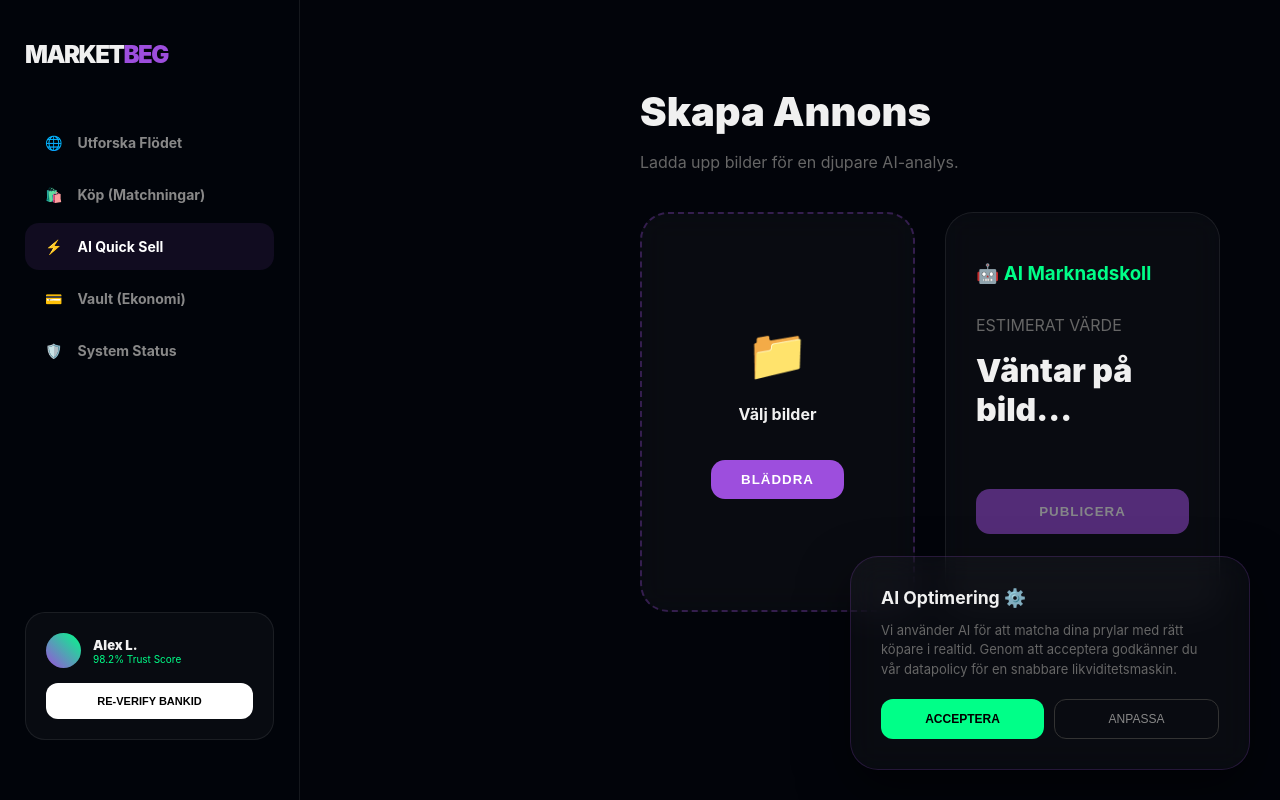
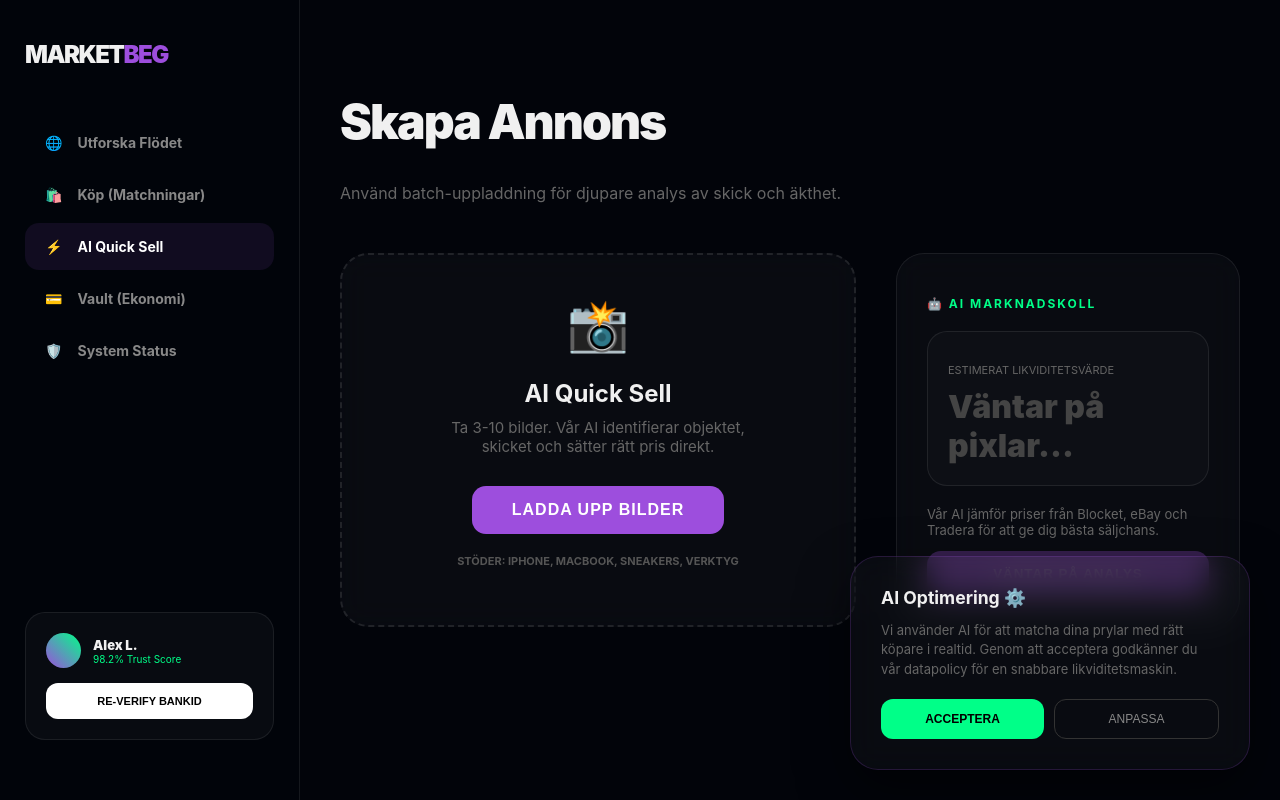
Before and after one commit to gascheckking/marketbeg-appGem, a Next.js app: page /sell in a window 1280 px wide. Built offline with nearby package versions, Linux system fonts and the light colour scheme.

Commit message:
Update page.tsx

```diff
--- a/app/sell/page.tsx
+++ b/app/sell/page.tsx
@@ -1,37 +1,37 @@
 "use client";
 import React from 'react';
+import CameraBatch from '@/components/CameraBatch';
 
 export default function StandardSell() {
   return (
-    <div className="sell-container">
-      <h1 style={{ fontSize: '2.5rem', fontWeight: 900, marginBottom: '10px' }}>Skapa Annons</h1>
-      <p className="muted">Ladda upp bilder för en djupare AI-analys.</p>
+    <div className="page-wrapper">
+      <div style={{ maxWidth: '1200px', margin: '0 auto' }}>
+        <header style={{ marginBottom: '50px' }}>
+          <h1 style={{ fontSize: '3rem', fontWeight: 900, letterSpacing: '-2px' }}>Skapa Annons</h1>
+          <p className="muted">Använd batch-uppladdning för djupare analys av skick och äkthet.</p>
+        </header>
 
-      <div className="sell-grid">
-        <div className="glass-card" style={{ height: '400px', display: 'flex', flexDirection: 'column', alignItems: 'center', justifyContent: 'center', border: '2px dashed rgba(157, 78, 221, 0.3)' }}>
-          <div style={{ fontSize: '50px' }}>📁</div>
-          <p style={{ marginTop: '20px', fontWeight: 700 }}>Välj bilder</p>
-          <button className="primary-btn" style={{ marginTop: '20px', padding: '12px 30px' }}>BLÄDDRA</button>
-        </div>
+        <div style={{ display: 'grid', gridTemplateColumns: '1.2fr 0.8fr', gap: '40px' }}>
+          <CameraBatch />
 
-        <div className="glass-card">
-          <h3 style={{ color: 'var(--neon-mint)' }}>🤖 AI Marknadskoll</h3>
-          <div style={{ marginTop: '30px' }}>
-            <p className="muted">ESTIMERAT VÄRDE</p>
-            <div style={{ fontSize: '2rem', fontWeight: 900 }}>Väntar på bild...</div>
+          <div className="glass-card" style={{ display: 'flex', flexDirection: 'column', justifyContent: 'space-between' }}>
+            <div>
+              <h3 style={{ color: 'var(--neon-mint)', textTransform: 'uppercase', fontSize: '12px', letterSpacing: '2px', marginBottom: '20px' }}>🤖 AI Marknadskoll</h3>
+              <div style={{ padding: '20px', background: 'rgba(255,255,255,0.02)', borderRadius: '20px', border: '1px solid var(--border)' }}>
+                <p className="muted" style={{ fontSize: '11px', marginBottom: '10px' }}>ESTIMERAT LIKVIDITETSVÄRDE</p>
+                <div style={{ fontSize: '2rem', fontWeight: 900, color: '#444' }}>Väntar på pixlar...</div>
+              </div>
+              <p style={{ fontSize: '13px', marginTop: '20px' }} className="muted">
+                Vår AI jämför priser från Blocket, eBay och Tradera för att ge dig bästa säljchans.
+              </p>
+            </div>
+
+            <button className="primary-btn" style={{ width: '100%', opacity: 0.3, cursor: 'not-allowed' }} disabled>
+              VÄNTAR PÅ ANALYS
+            </button>
           </div>
-          <button className="primary-btn" style={{ width: '100%', marginTop: '60px', opacity: 0.5 }} disabled>PUBLICERA</button>
         </div>
       </div>
-
-      <style jsx>{`
-        .sell-container { padding: 60px; margin-left: 280px; }
-        .sell-grid { display: grid; grid-template-columns: 1fr 1fr; gap: 30px; margin-top: 40px; }
-        @media (max-width: 900px) {
-          .sell-container { margin-left: 0; padding: 20px; }
-          .sell-grid { grid-template-columns: 1fr; }
-        }
-      `}</style>
     </div>
   );
 }
```
